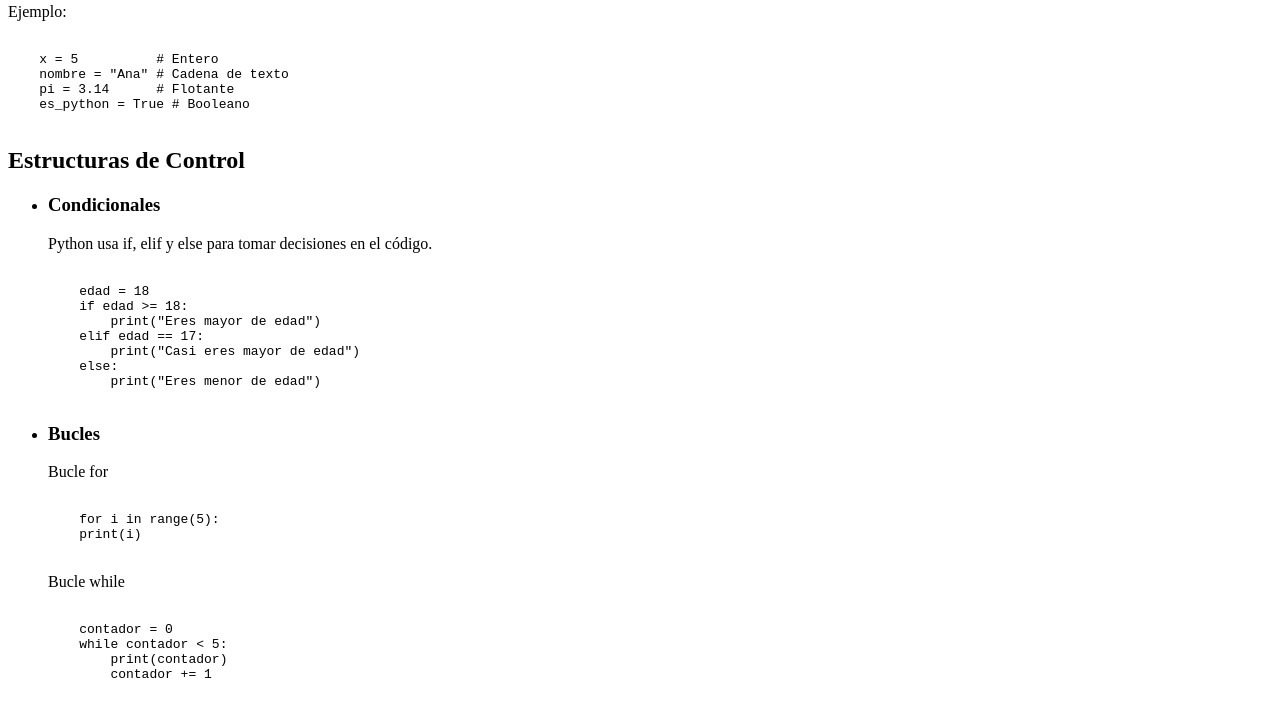
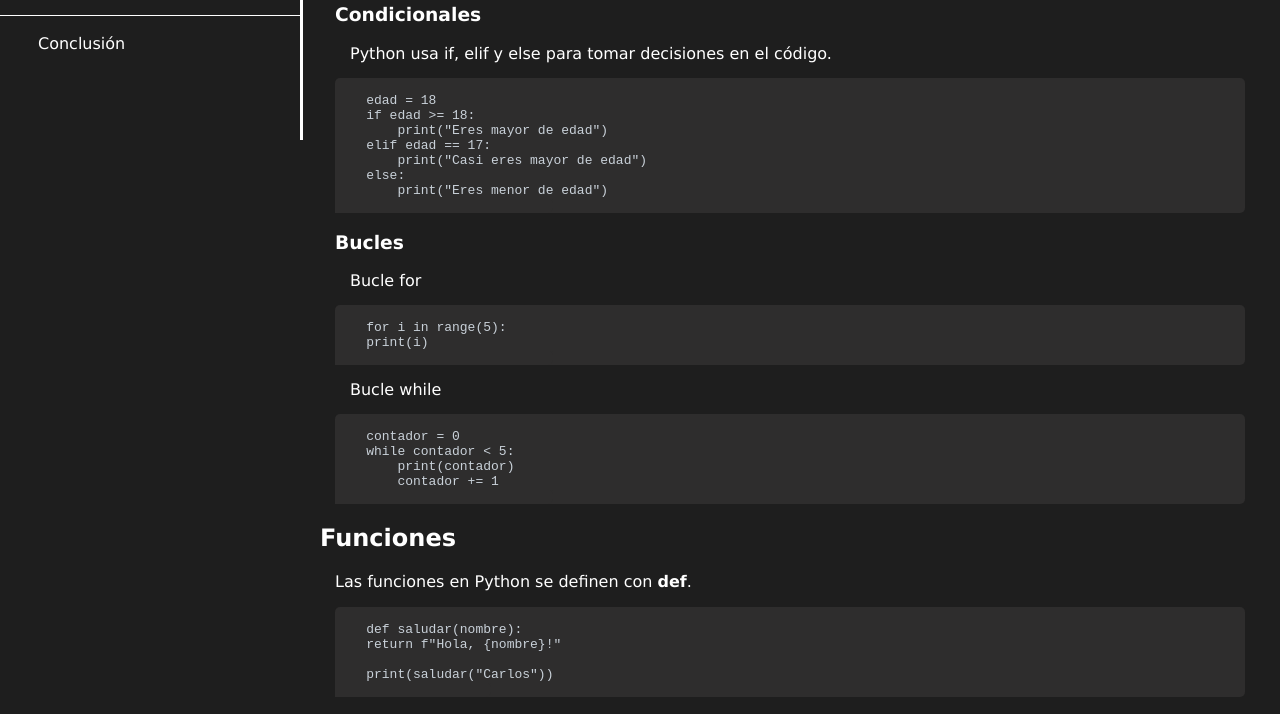
Before and after one commit to FranJFC/Technical-Documentation-Page, a plain HTML site: page index.html in a window 1280 px wide. Shown: the part 660-1374 px from the top of the page. Drawn offline with Linux system fonts and the light colour scheme.

Commit message:
Update index.html

```diff
--- a/index.html
+++ b/index.html
@@ -6,7 +6,7 @@
         <meta charset="UTF-8">
         <title>Technical Documentation Page</title>
         <link href="https://fonts.googleapis.com/css2?family=Zilla+Slab:wght@400;700&family=Fira+Sans:wght@400;700&display=swap" rel="stylesheet">
-        <link rel="stylesheet" href="stylesp3.css">
+        <link rel="stylesheet" href="styles.css">
     </head>
     <body>
         <nav id = "navbar">
```
